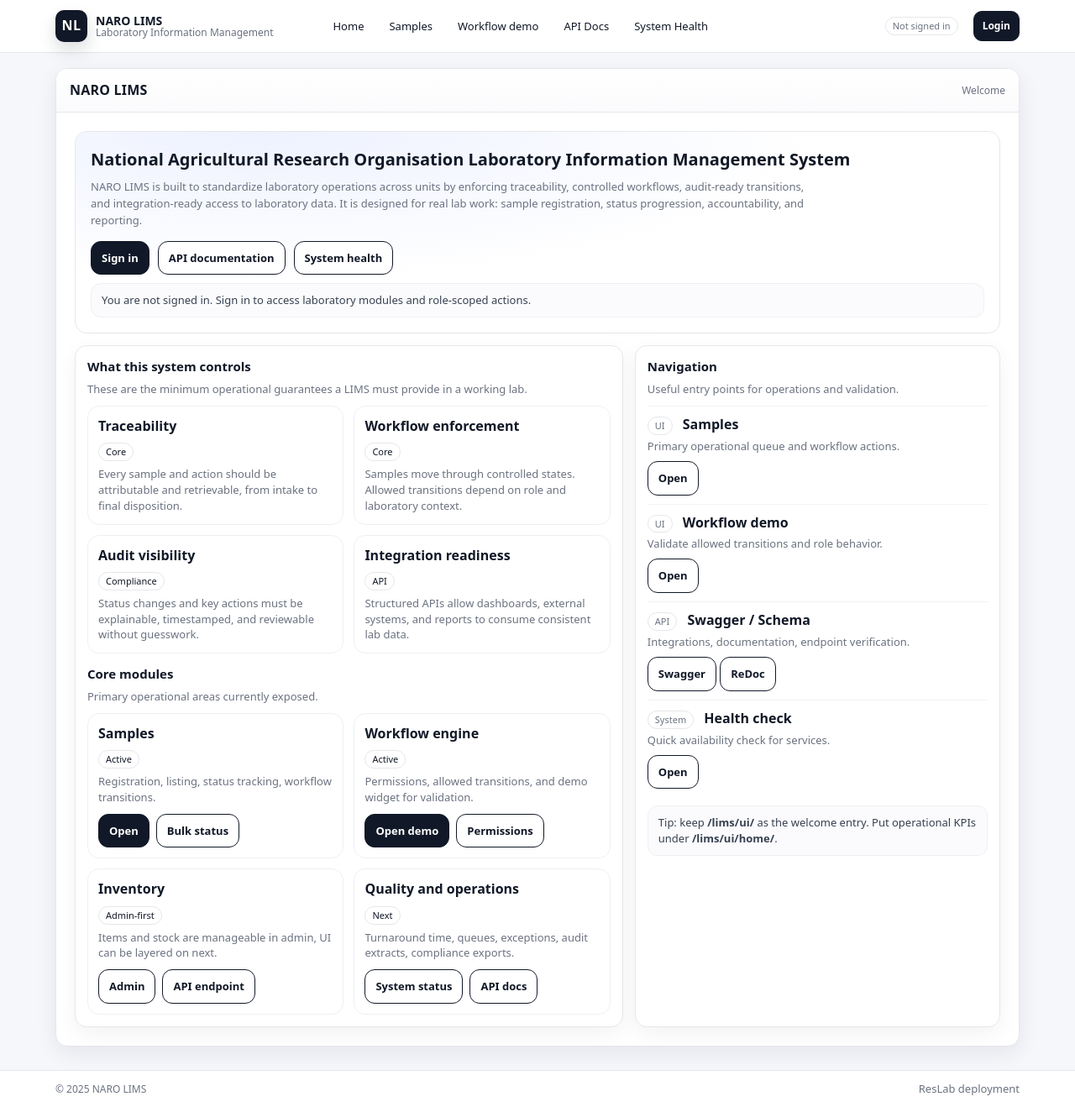
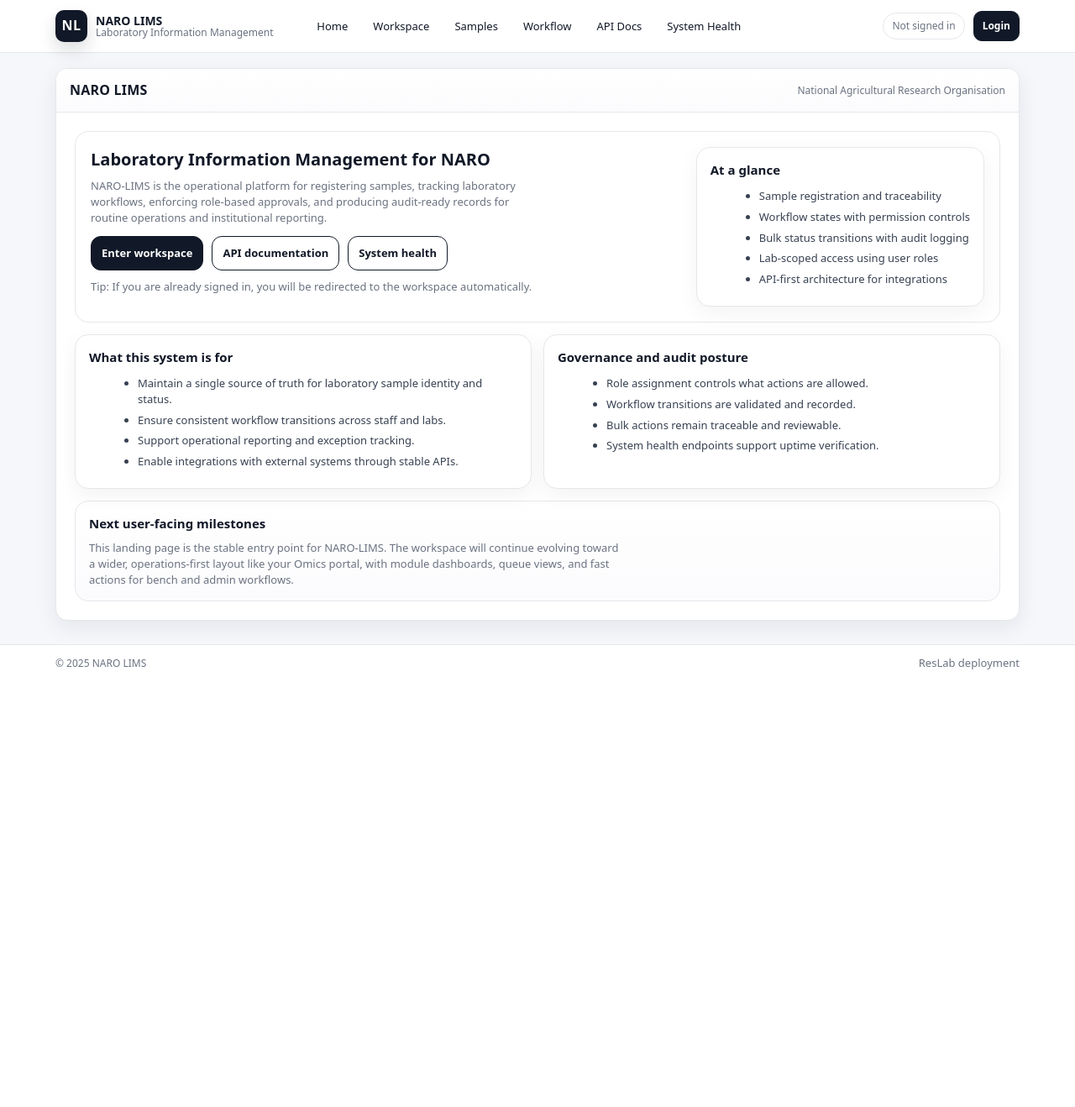
Before and after one commit to henrymwaka/narolims, a Django app: page / in a window 1280 px wide. Shown: the whole page at 84% size. After the commit the page ends 797 px from the top, so only its background shows below. Run offline with Django 5.2, Linux system fonts and the light colour scheme; parts of the project's set-up code (start-up, migrations or seed data) failed here and were passed over.

Commit message:
UI: add public landing page and fix GET-safe logout

```diff
--- a/lims_core/templates/lims_core/base.html
+++ b/lims_core/templates/lims_core/base.html
@@ -21,8 +21,6 @@
       --shadow: 0 8px 26px rgba(16,24,40,.08);
       --radius: 14px;
       --max: 1180px;
-      --btn: #111827;
-      --btnText: #ffffff;
     }
 
     *{ box-sizing: border-box; }
@@ -115,7 +113,7 @@
       align-items:center;
       gap: 10px;
       justify-content: flex-end;
-      min-width: 300px;
+      min-width: 280px;
     }
 
     .pill{
@@ -236,7 +234,7 @@
 
     <header class="topbar">
       <div class="topbar-inner">
-        <a class="brand" href="{% url 'lims_core:ui-home' %}">
+        <a class="brand" href="/lims/">
           <div class="brand-badge">NL</div>
           <div class="brand-text">
             <strong>NARO LIMS</strong>
@@ -245,11 +243,12 @@
         </a>
 
         <nav class="nav" aria-label="Primary">
-          <a href="{% url 'lims_core:ui-home' %}">Home</a>
-          <a href="{% url 'lims_core:sample-list-html' %}">Samples</a>
-          <a href="{% url 'lims_core:workflow-demo' %}">Workflow demo</a>
+          <a href="/lims/">Home</a>
+          <a href="/lims/ui/">Workspace</a>
+          <a href="/lims/ui/samples/">Samples</a>
+          <a href="/lims/ui/workflow-demo/">Workflow</a>
           <a href="/api/schema/swagger-ui/">API Docs</a>
-          <a href="{% url 'lims_core:health_check' %}">System Health</a>
+          <a href="/lims/health/">System Health</a>
         </nav>
 
         <div class="userbox">
@@ -260,13 +259,10 @@
               <a class="btn secondary" href="/admin/">Admin</a>
             {% endif %}
 
-            <form action="{% url 'lims_core:ui-logout' %}" method="post" style="margin:0;">
-              {% csrf_token %}
-              <button class="btn" type="submit">Logout</button>
-            </form>
+            <a class="btn" href="/lims/ui/logout/?next=/lims/">Logout</a>
           {% else %}
             <span class="pill">Not signed in</span>
-            <a class="btn" href="/api/auth/login/?next={% url 'lims_core:ui-home' %}">Login</a>
+            <a class="btn" href="/api/auth/login/?next=/lims/ui/">Login</a>
           {% endif %}
         </div>
       </div>
--- a/lims_core/templates/lims_core/landing.html
+++ b/lims_core/templates/lims_core/landing.html
@@ -1,23 +1,25 @@
 {% extends "lims_core/base.html" %}
-{% load static %}
-
-{% block title %}NARO LIMS{% endblock %}
+{% block title %}NARO LIMS | Laboratory Information Management{% endblock %}
 {% block page_title %}NARO LIMS{% endblock %}
-{% block page_meta %}Welcome{% endblock %}
+{% block page_meta %}National Agricultural Research Organisation{% endblock %}
 
 {% block content %}
 <style>
-  .wrap{max-width:1120px;margin:0 auto;padding:6px;}
+  .landing-wrap{max-width:1120px;margin:0 auto;padding:6px;}
   .hero{
+    background:#fff;
+    border:1px solid #e5e7eb;
+    border-radius:16px;
     padding:18px;
-    border:1px solid #e5e7eb;
-    border-radius:14px;
-    background: radial-gradient(1200px 320px at 20% 0%, #eef2ff 0%, #ffffff 55%);
+    display:flex;
+    justify-content:space-between;
+    gap:16px;
+    align-items:flex-start;
+    flex-wrap:wrap;
   }
-  .hero h2{margin:0;font-size:20px}
-  .hero p{margin:8px 0 0 0;color:#6b7280;font-size:13px;max-width:860px;line-height:1.55}
-  .row{margin-top:14px;display:flex;gap:10px;flex-wrap:wrap;align-items:center}
-
+  .hero h2{margin:0;font-size:20px;}
+  .hero p{margin:8px 0 0 0;color:#6b7280;font-size:13px;max-width:70ch;}
+  .cta{display:flex;gap:10px;flex-wrap:wrap;align-items:center;margin-top:12px;}
   .btnX{
     display:inline-flex;align-items:center;justify-content:center;
     padding:10px 12px;border-radius:12px;border:1px solid #111827;
@@ -30,227 +32,98 @@
   .grid{
     margin-top:14px;
     display:grid;
-    grid-template-columns: 1.2fr .8fr;
-    gap:14px;
-  }
-
-  .panel{
-    background:#fff;border:1px solid #e5e7eb;border-radius:14px;
-    padding:14px;box-shadow:0 8px 26px rgba(16,24,40,.05);
-  }
-  .panel h3{margin:0;font-size:15px}
-  .muted{color:#6b7280;font-size:13px}
-
-  .cards{
-    margin-top:10px;
-    display:grid;
-    grid-template-columns: repeat(2, minmax(0, 1fr));
-    gap: 12px;
+    grid-template-columns: 1fr 1fr;
+    gap: 14px;
   }
   .card{
-    border:1px solid #eef0f3;border-radius:14px;padding:12px;background:#fff;
+    background:#fff;
+    border:1px solid #e5e7eb;
+    border-radius:16px;
+    padding:16px;
+    box-shadow:0 8px 26px rgba(16,24,40,.05);
   }
-  .card .title{font-weight:900}
-  .tag{
-    display:inline-block;
-    font-size:11px;border:1px solid #e5e7eb;border-radius:999px;padding:2px 8px;
-    color:#111827;background:#fff;margin-top:8px;
+  .card h3{margin:0;font-size:15px;}
+  .card ul{margin:10px 0 0 18px;color:#374151;font-size:13px;}
+  .card li{margin:6px 0;}
+  .muted{color:#6b7280;font-size:13px;}
+
+  .band{
+    margin-top:14px;
+    background:linear-gradient(180deg,#ffffff,#fbfbfd);
+    border:1px solid #e5e7eb;
+    border-radius:16px;
+    padding:16px;
   }
-  .card .desc{margin-top:6px;color:#6b7280;font-size:13px}
-  .card .actions{margin-top:10px;display:flex;gap:8px;flex-wrap:wrap}
-
-  .list{list-style:none;margin:10px 0 0 0;padding:0}
-  .list li{padding:10px 0;border-top:1px solid #f1f3f6}
-  .pill{
-    display:inline-block;font-size:11px;border:1px solid #e5e7eb;border-radius:999px;
-    padding:2px 8px;margin-right:8px;background:#fff;
-  }
-
-  .note{
-    margin-top:10px;
-    padding:10px 12px;
-    border-radius:12px;
-    border:1px solid #eef0f3;
-    background:#fbfbfd;
-    color:#374151;
-    font-size:13px;
-  }
-  .note b{font-weight:900}
+  .band h3{margin:0;font-size:15px;}
+  .band p{margin:8px 0 0 0;color:#6b7280;font-size:13px;max-width:85ch;}
 
   @media (max-width: 980px){
-    .grid{grid-template-columns: 1fr}
-    .cards{grid-template-columns: 1fr}
+    .grid{grid-template-columns: 1fr;}
   }
 </style>
 
-<div class="wrap">
+<div class="landing-wrap">
 
   <div class="hero">
-    <h2>National Agricultural Research Organisation Laboratory Information Management System</h2>
+    <div>
+      <h2>Laboratory Information Management for NARO</h2>
       <p>
-      NARO LIMS is built to standardize laboratory operations across units by enforcing traceability, controlled workflows,
-      audit-ready transitions, and integration-ready access to laboratory data.
-      It is designed for real lab work: sample registration, status progression, accountability, and reporting.
+        NARO-LIMS is the operational platform for registering samples, tracking laboratory workflows, enforcing role-based approvals,
+        and producing audit-ready records for routine operations and institutional reporting.
       </p>
 
-    <div class="row">
-      {% if user.is_authenticated %}
-        <a class="btnX" href="/lims/ui/home/">Enter workspace</a>
-        <a class="btnX secondary" href="/lims/ui/samples/">Open samples</a>
-        <a class="btnX secondary" href="/lims/ui/workflow-demo/">Workflow demo</a>
-      {% else %}
-        <a class="btnX" href="/api/auth/login/?next=/lims/ui/">Sign in</a>
+      <div class="cta">
+        <a class="btnX" href="/api/auth/login/?next=/lims/ui/">Enter workspace</a>
         <a class="btnX secondary" href="/api/schema/swagger-ui/">API documentation</a>
         <a class="btnX secondary" href="/lims/health/">System health</a>
-      {% endif %}
       </div>
 
-    <div class="note">
-      {% if user.is_authenticated %}
-        Signed in as <b>{{ user.username }}</b>. Use “Enter workspace” to start operations.
-      {% else %}
-        You are not signed in. Sign in to access laboratory modules and role-scoped actions.
-      {% endif %}
+      <div class="muted" style="margin-top:10px;">
+        Tip: If you are already signed in, you will be redirected to the workspace automatically.
+      </div>
+    </div>
+
+    <div class="card" style="min-width:280px;max-width:420px;">
+      <h3>At a glance</h3>
+      <ul>
+        <li>Sample registration and traceability</li>
+        <li>Workflow states with permission controls</li>
+        <li>Bulk status transitions with audit logging</li>
+        <li>Lab-scoped access using user roles</li>
+        <li>API-first architecture for integrations</li>
+      </ul>
     </div>
   </div>
 
   <div class="grid">
-
-    <div class="panel">
-      <h3>What this system controls</h3>
-      <div class="muted" style="margin-top:6px;">
-        These are the minimum operational guarantees a LIMS must provide in a working lab.
+    <div class="card">
+      <h3>What this system is for</h3>
+      <ul>
+        <li>Maintain a single source of truth for laboratory sample identity and status.</li>
+        <li>Ensure consistent workflow transitions across staff and labs.</li>
+        <li>Support operational reporting and exception tracking.</li>
+        <li>Enable integrations with external systems through stable APIs.</li>
+      </ul>
     </div>
 
-      <div class="cards">
     <div class="card">
-          <div class="title">Traceability</div>
-          <span class="tag">Core</span>
-          <div class="desc">
-            Every sample and action should be attributable and retrievable, from intake to final disposition.
+      <h3>Governance and audit posture</h3>
+      <ul>
+        <li>Role assignment controls what actions are allowed.</li>
+        <li>Workflow transitions are validated and recorded.</li>
+        <li>Bulk actions remain traceable and reviewable.</li>
+        <li>System health endpoints support uptime verification.</li>
+      </ul>
     </div>
   </div>
 
-        <div class="card">
-          <div class="title">Workflow enforcement</div>
-          <span class="tag">Core</span>
-          <div class="desc">
-            Samples move through controlled states. Allowed transitions depend on role and laboratory context.
-          </div>
-        </div>
-
-        <div class="card">
-          <div class="title">Audit visibility</div>
-          <span class="tag">Compliance</span>
-          <div class="desc">
-            Status changes and key actions must be explainable, timestamped, and reviewable without guesswork.
-          </div>
-        </div>
-
-        <div class="card">
-          <div class="title">Integration readiness</div>
-          <span class="tag">API</span>
-          <div class="desc">
-            Structured APIs allow dashboards, external systems, and reports to consume consistent lab data.
-          </div>
-        </div>
-      </div>
-
-      <div style="margin-top:14px;">
-        <h3>Core modules</h3>
-        <div class="muted" style="margin-top:6px;">Primary operational areas currently exposed.</div>
-
-        <div class="cards">
-          <div class="card">
-            <div class="title">Samples</div>
-            <span class="tag">Active</span>
-            <div class="desc">Registration, listing, status tracking, workflow transitions.</div>
-            <div class="actions">
-              <a class="btnX" href="/lims/ui/samples/">Open</a>
-              <a class="btnX secondary" href="/lims/workflows/sample/bulk/">Bulk status</a>
-            </div>
-          </div>
-
-          <div class="card">
-            <div class="title">Workflow engine</div>
-            <span class="tag">Active</span>
-            <div class="desc">Permissions, allowed transitions, and demo widget for validation.</div>
-            <div class="actions">
-              <a class="btnX" href="/lims/ui/workflow-demo/">Open demo</a>
-              <a class="btnX secondary" href="/lims/workflows/permissions/sample/">Permissions</a>
-            </div>
-          </div>
-
-          <div class="card">
-            <div class="title">Inventory</div>
-            <span class="tag">Admin-first</span>
-            <div class="desc">Items and stock are manageable in admin, UI can be layered on next.</div>
-            <div class="actions">
-              <a class="btnX secondary" href="/admin/">Admin</a>
-              <a class="btnX secondary" href="/lims/inventory/">API endpoint</a>
-            </div>
-          </div>
-
-          <div class="card">
-            <div class="title">Quality and operations</div>
-            <span class="tag">Next</span>
-            <div class="desc">Turnaround time, queues, exceptions, audit extracts, compliance exports.</div>
-            <div class="actions">
-              <a class="btnX secondary" href="/lims/health/">System status</a>
-              <a class="btnX secondary" href="/api/schema/swagger-ui/">API docs</a>
-            </div>
-          </div>
-        </div>
-      </div>
-    </div>
-
-    <div class="panel">
-      <h3>Navigation</h3>
-      <div class="muted" style="margin-top:6px;">
-        Useful entry points for operations and validation.
-      </div>
-
-      <ul class="list">
-        <li>
-          <span class="pill">UI</span>
-          <b>Samples</b>
-          <div class="muted" style="margin-top:4px;">Primary operational queue and workflow actions.</div>
-          <div style="margin-top:8px;">
-            <a class="btnX secondary" href="/lims/ui/samples/">Open</a>
-          </div>
-        </li>
-        <li>
-          <span class="pill">UI</span>
-          <b>Workflow demo</b>
-          <div class="muted" style="margin-top:4px;">Validate allowed transitions and role behavior.</div>
-          <div style="margin-top:8px;">
-            <a class="btnX secondary" href="/lims/ui/workflow-demo/">Open</a>
-          </div>
-        </li>
-        <li>
-          <span class="pill">API</span>
-          <b>Swagger / Schema</b>
-          <div class="muted" style="margin-top:4px;">Integrations, documentation, endpoint verification.</div>
-          <div style="margin-top:8px;">
-            <a class="btnX secondary" href="/api/schema/swagger-ui/">Swagger</a>
-            <a class="btnX secondary" href="/api/schema/redoc/">ReDoc</a>
-          </div>
-        </li>
-        <li>
-          <span class="pill">System</span>
-          <b>Health check</b>
-          <div class="muted" style="margin-top:4px;">Quick availability check for services.</div>
-          <div style="margin-top:8px;">
-            <a class="btnX secondary" href="/lims/health/">Open</a>
-          </div>
-        </li>
-      </ul>
-
-      <div class="note">
-        Tip: keep <b>/lims/ui/</b> as the welcome entry. Put operational KPIs under <b>/lims/ui/home/</b>.
-      </div>
+  <div class="band">
+    <h3>Next user-facing milestones</h3>
+    <p>
+      This landing page is the stable entry point for NARO-LIMS. The workspace will continue evolving toward a wider, operations-first layout
+      like your Omics portal, with module dashboards, queue views, and fast actions for bench and admin workflows.
+    </p>
   </div>
 
 </div>
-</div>
 {% endblock %}
--- a/lims_core/urls.py
+++ b/lims_core/urls.py
@@ -27,8 +27,8 @@ from .views import (
 # UI / HTML Views
 # -------------------------------------------------
 from .views_ui import (
-    landing,            # NEW: public landing page
-    home,               # authenticated workspace home
+    landing,
+    home,
     ui_stats,
     ui_logout,
     workflow_widget_demo,
@@ -107,20 +107,14 @@ router.register(r"staff", StaffMemberViewSet, basename="staff")
 
 urlpatterns = [
     # ============================================================
-    # UI / HTML pages
+    # Public landing (replaces DRF api-root at /lims/)
     # ============================================================
-    # Public landing page (no login required)
-    path("ui/", landing, name="ui-landing"),
+    path("", landing, name="landing"),
 
-    # Authenticated workspace home
-    path("ui/home/", home, name="ui-home"),
-
-    path("ui/stats/", ui_stats, name="ui-stats"),
-    path("ui/logout/", ui_logout, name="ui-logout"),
-    path("ui/workflow-demo/", workflow_widget_demo, name="workflow-demo"),
-    path("ui/samples/", sample_list, name="sample-list-html"),
-    path("ui/samples/<int:pk>/", sample_detail, name="sample-detail-html"),
-    path("ui/experiments/<int:pk>/", experiment_detail, name="experiment-detail-html"),
+    # ============================================================
+    # Core CRUD API
+    # ============================================================
+    path("", include(router.urls)),
 
     # ============================================================
     # System
@@ -178,7 +172,13 @@ urlpatterns = [
     path("workflows/<str:kind>/<int:pk>/metrics/", WorkflowMetricsView.as_view(), name="workflow-metrics"),
 
     # ============================================================
-    # Core CRUD API
+    # UI / HTML pages (authenticated workspace)
     # ============================================================
-    path("", include(router.urls)),
+    path("ui/", home, name="ui-home"),
+    path("ui/stats/", ui_stats, name="ui-stats"),
+    path("ui/logout/", ui_logout, name="ui-logout"),
+    path("ui/workflow-demo/", workflow_widget_demo, name="workflow-demo"),
+    path("ui/samples/", sample_list, name="sample-list-html"),
+    path("ui/samples/<int:pk>/", sample_detail, name="sample-detail-html"),
+    path("ui/experiments/<int:pk>/", experiment_detail, name="experiment-detail-html"),
 ]
```
Also changed, not shown: docs/NEXT_ACTIONS_UI.md (added, +127 -0 lines), lims_core/views_ui.py (+22 -34 lines), docs/CHANGELOG_NARO-LIMS_UI.md (added). Lines whose indentation alone changed are shown as unchanged.
